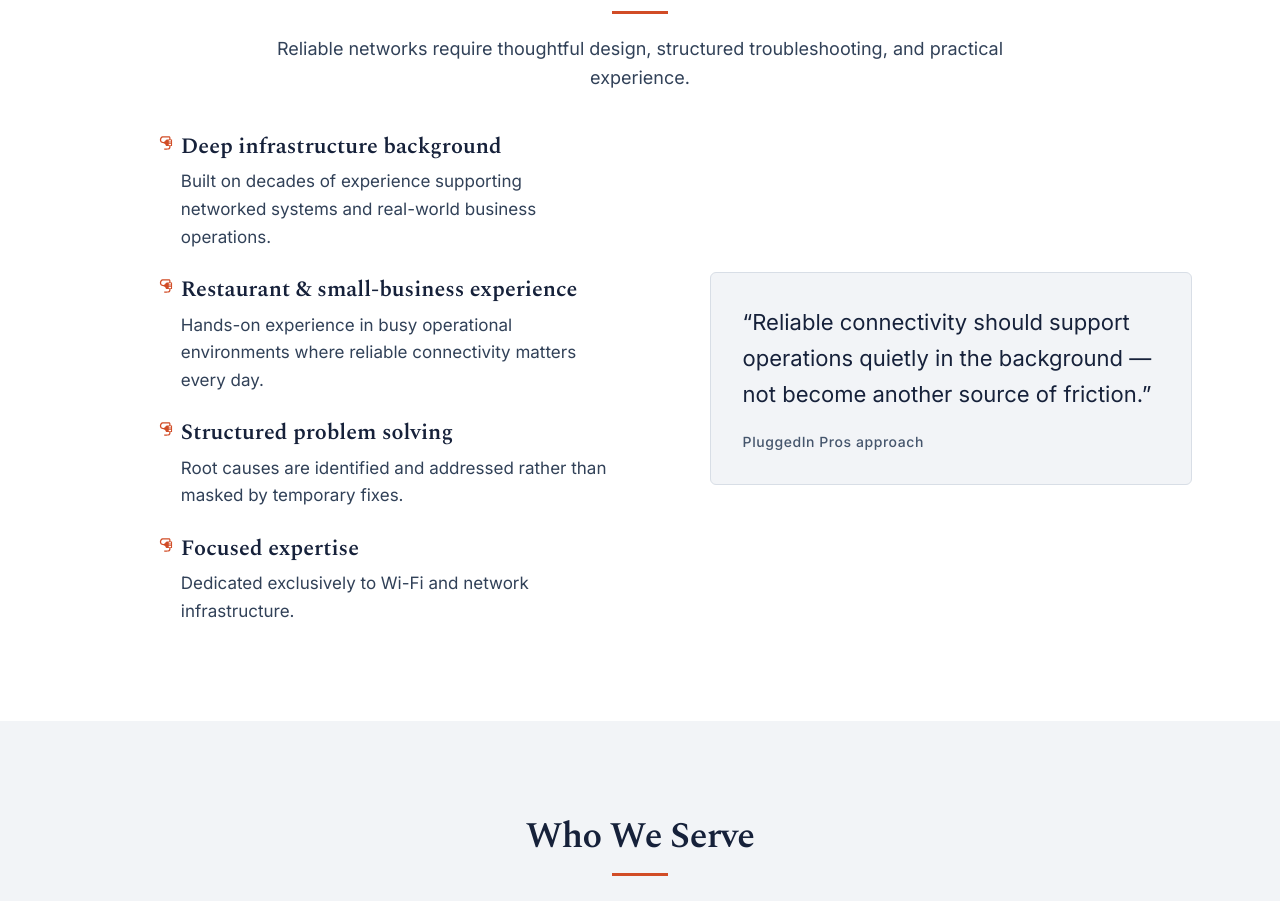
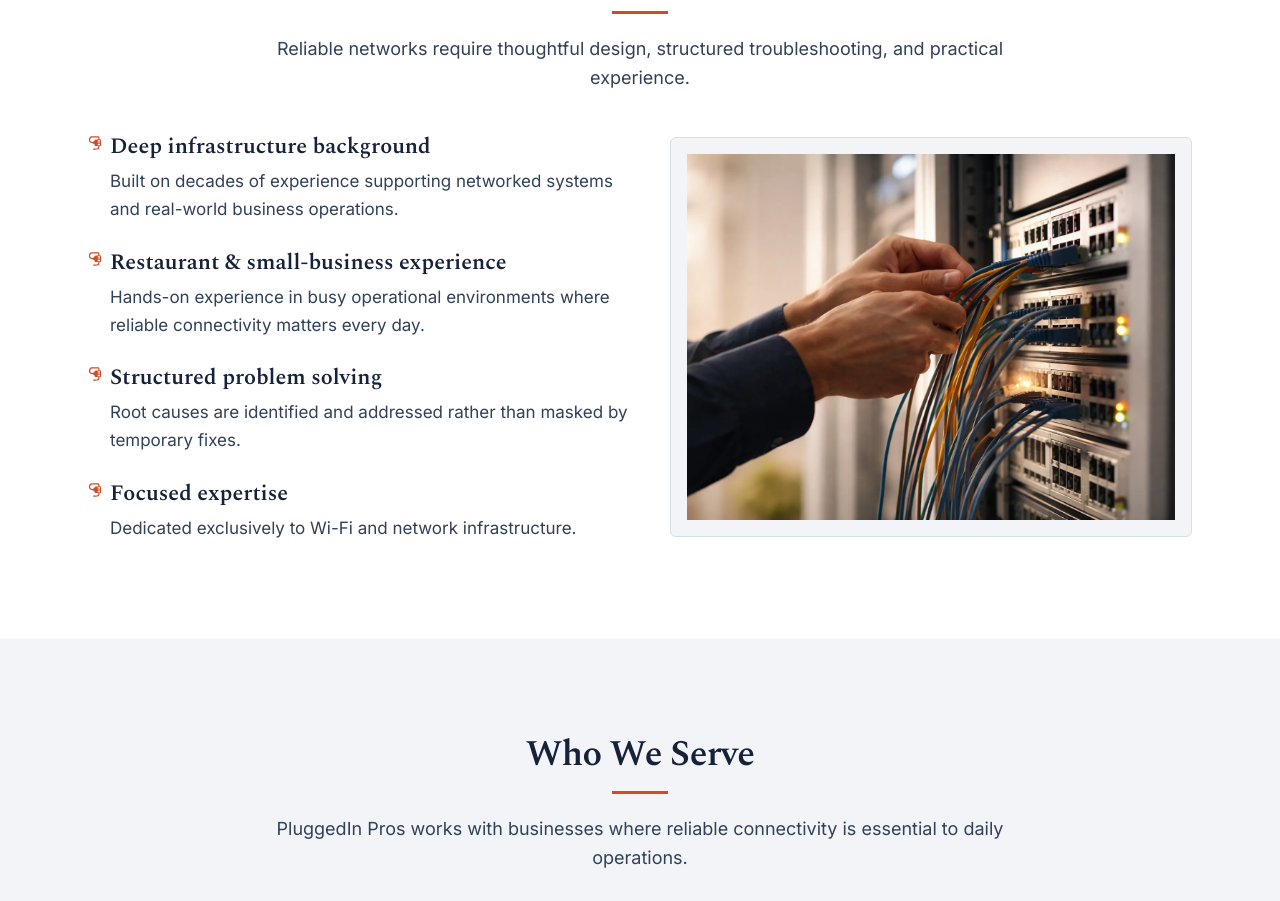
Before and after one commit to getpluggedinsf/website, a Next.js app: page / in a window 1280 px wide. Shown: the part 2780-3681 px from the top of the page. Built offline with nearby package versions, Linux system fonts and the light colour scheme.

Commit message:
home: replace Why Choose Us quote with infrastructure image

```diff
--- a/src/components/home/WhyChooseUs.tsx
+++ b/src/components/home/WhyChooseUs.tsx
@@ -2,6 +2,7 @@ import Section from "@/components/layout/Section";
 import SectionHeading from "@/components/layout/SectionHeading";
 import Surface from "@/components/layout/Surface";
 import PlugIcon from "@/components/icons/PlugIcon";
+import Image from "next/image";
 
 const reasons = [
   {
@@ -31,8 +32,8 @@ export default function WhyChooseUs() {
         body="Reliable networks require thoughtful design, structured troubleshooting, and practical experience."
       />
 
-      <div className="mt-10 grid gap-8 lg:grid-cols-[1.1fr_0.9fr] lg:items-start">
-        <div className="max-w-[28rem] mx-auto">
+      <div className="mt-10 grid gap-8 lg:grid-cols-[1fr_0.95fr] lg:items-center">
+        <div className="max-w-[34rem] mx-auto lg:mx-0">
           <ul className="space-y-6">
             {reasons.map((reason) => (
               <li key={reason.title} className="flex gap-2">
@@ -54,21 +55,19 @@ export default function WhyChooseUs() {
 
         <Surface
           tone="light"
-          padding="lg"
+          padding="sm"
           radius="md"
           border
           shadow={false}
-          className="h-fit self-center"
+          className="group h-fit self-center overflow-hidden"
         >
-          <div className="max-w-xl">
-            <blockquote className="text-[22px] leading-relaxed text-[var(--pip-ink)]">
-              “Reliable connectivity should support operations quietly in the
-              background — not become another source of friction.”
-            </blockquote>
-
-            <p className="mt-5 text-sm font-medium tracking-[0.04em] text-slate-600">
-              PluggedIn Pros approach
-            </p>
+          <div className="relative aspect-[4/3] w-full">
+            <Image
+              src="/images/home/why-choose-us/network-rack-patch-cables-technician.webp"
+              alt="Technician working with patch cables in a network rack"
+              fill
+              className="object-cover transition-transform duration-700 ease-out group-hover:scale-[1.02]"
+            />
           </div>
         </Surface>
       </div>
```
Also changed, not shown: public/images/home/why-choose-us/network-rack-patch-cables-technician.webp (added).
